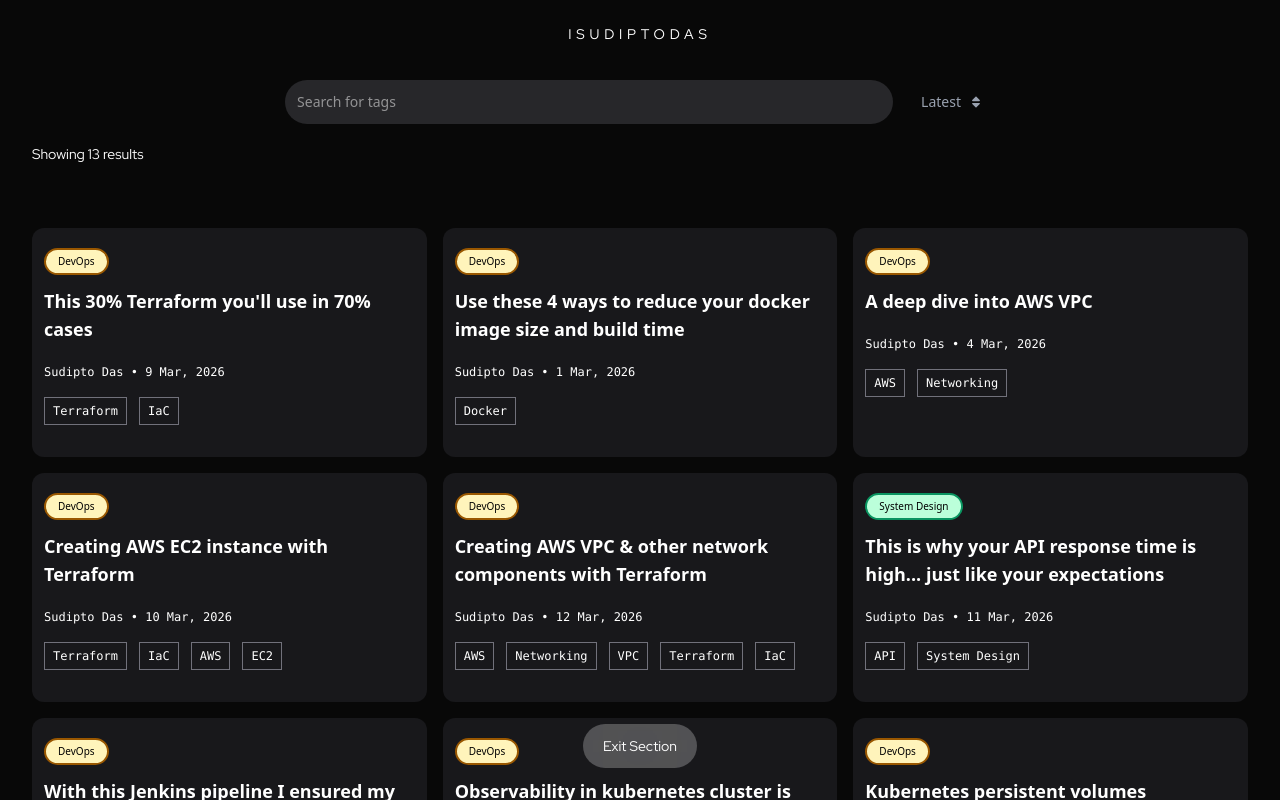
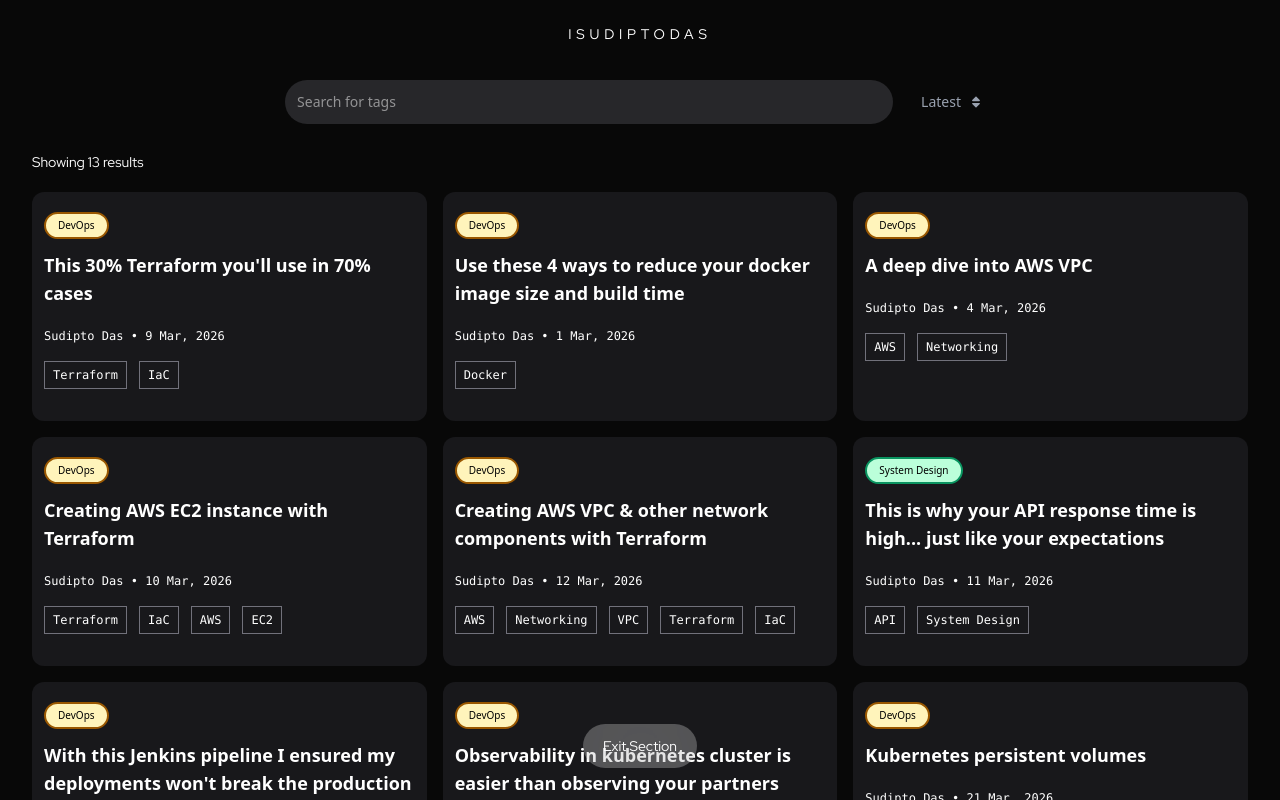
Before and after one commit to isudiptodas/isudiptodas_portfolio, a Next.js app: page /articles in a window 1280 px wide. Shown: the top 800 px of the page. Built offline with nearby package versions, Linux system fonts and the light colour scheme; a web font is replaced by a local one; what tailwindcss-motion would draw is missing.

Commit message:
Update page.tsx

```diff
--- a/src/app/articles/page.tsx
+++ b/src/app/articles/page.tsx
@@ -96,11 +96,11 @@ function page() {
                     <p onClick={() => setOption(option === 'latest' ? 'oldest' : 'latest')} className={`w-auto px-3 py-1 text-[12px] md:text-sm rounded-full text-gray-400 cursor-pointer select-none capitalize text-center flex justify-center items-center gap-2`}>{option} <FaSort /></p>
                 </div>
 
-                <div className={`w-full px-5 lg:px-8 flex justify-start items-start pt-5 pb-3`}>
+                <div className={`w-full px-5 lg:px-8 flex justify-start items-start pt-7 pb-5`}>
                   <p className={`w-full select-none text-start text-white text-[12px] lg:text-sm font-Red-Hat-Display`}>Showing {count} results</p>
                 </div>
 
-                <div className={`w-full mt-5 px-5 lg:px-8 pt-8 pb-20 grid grid-cols-1 md:grid-cols-2 lg:grid-cols-3 justify-items-center gap-4`}>
+                <div className={`w-full px-5 lg:px-8 pb-20 grid grid-cols-1 md:grid-cols-2 lg:grid-cols-3 justify-items-center gap-4`}>
 
                     {searchTerm && filteredArticles.map((item, index) => {
                         return <div onClick={() => router.push(`/articles/${item.slug}`)} key={index} className={`w-full active:bg-zinc-800 duration-300 ease-in-out rounded-xl cursor-pointer flex flex-col justify-start items-start py-5 px-3 bg-zinc-900`}>
```
